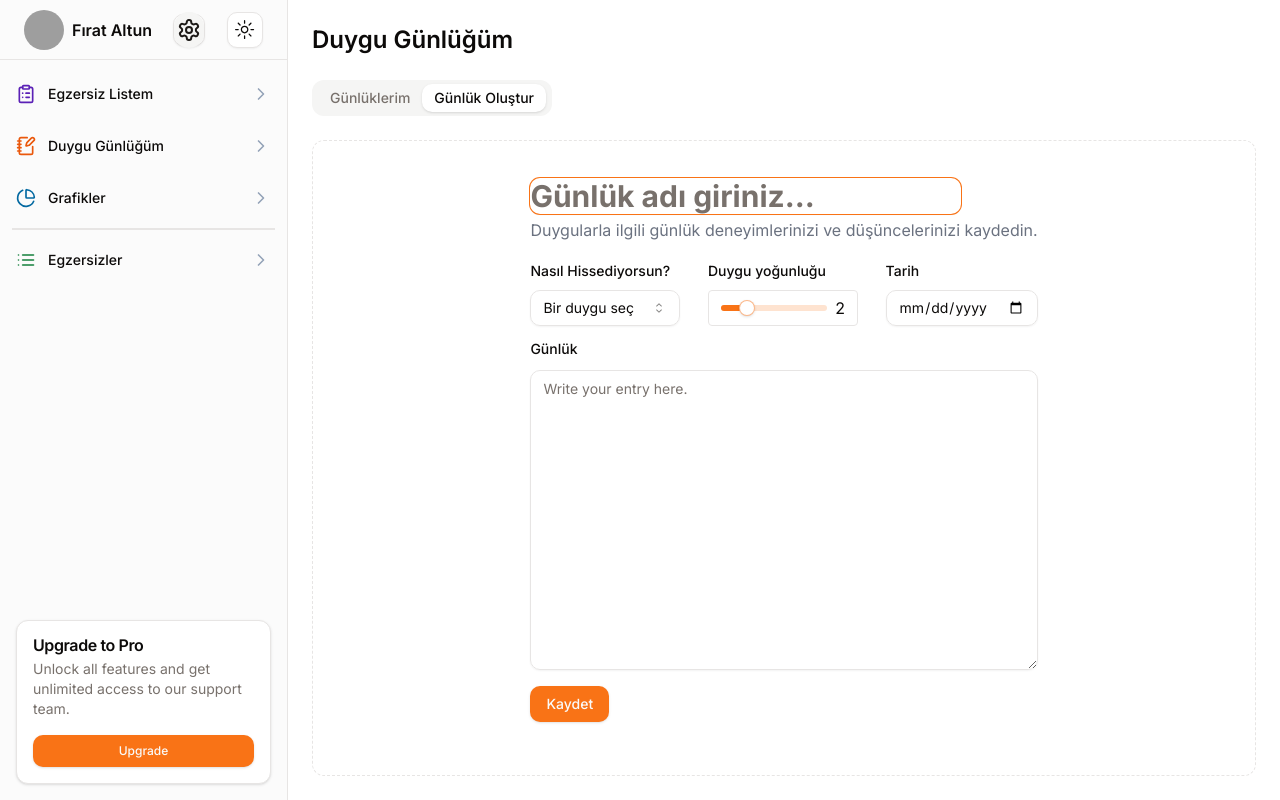
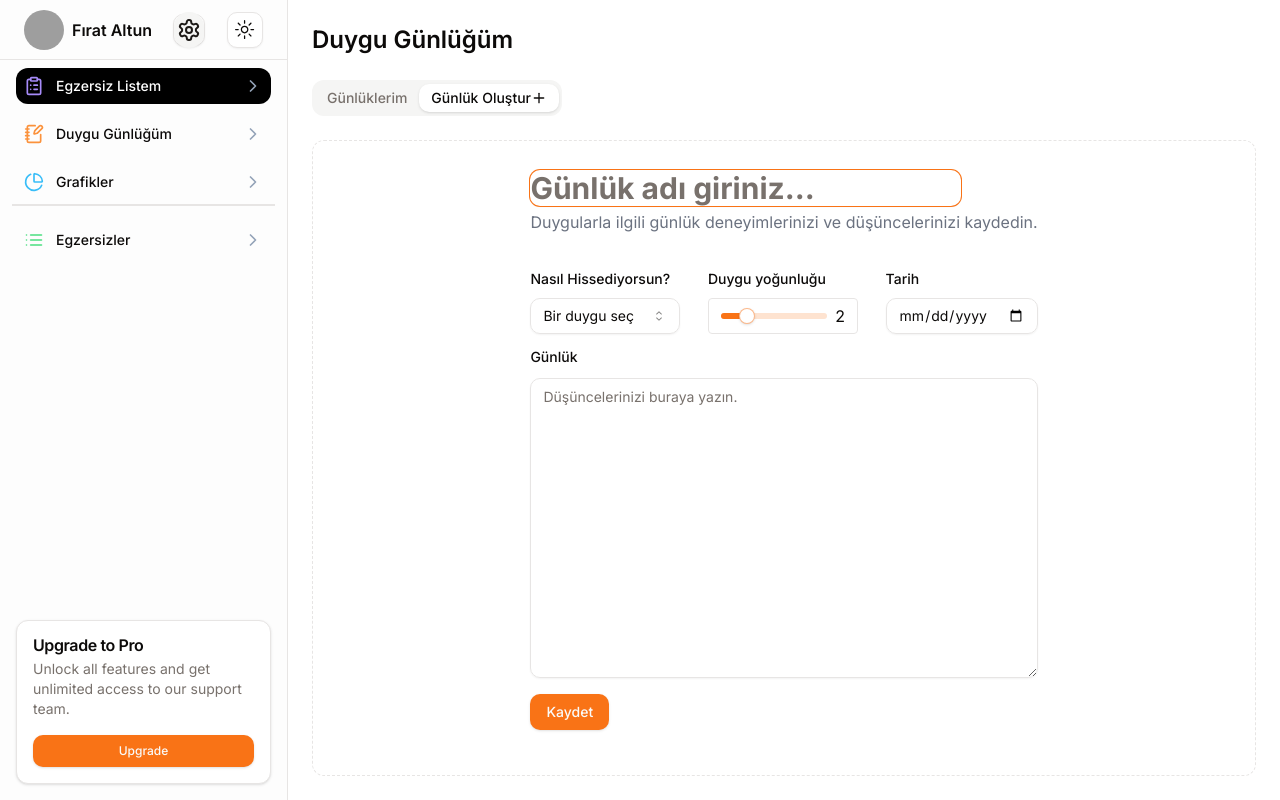
Before and after one commit to altunf/duygu_duzenleme, a Next.js app in the folder client/: page /diaries/new in a window 1280 px wide. Built offline with nearby package versions, Linux system fonts and the light colour scheme; grey boxes are pictures that could not be loaded.

Commit message:
feat: ui improvements

```diff
--- a/client/app/diaries/[slug]/page.tsx
+++ b/client/app/diaries/[slug]/page.tsx
@@ -3,10 +3,10 @@
 import { useTheme } from "next-themes";
 import { useEffect, useState } from "react";
 import { formatDate } from "@/lib/formatDate.js";
+import { capitalizeFirstLetter } from "@/lib/capitalizeFirstLetter";
 
 export default function Page({ params }: { params: { slug: string } }) {
   const [diary, setDiary] = useState<any[]>([]);
-
   const { theme } = useTheme();
 
   const light =
@@ -18,7 +18,7 @@ export default function Page({ params }: { params: { slug: string } }) {
   const bgClr =
     theme === "light"
       ? " bg-[#F1E9D2] bg-opacity-60"
-      : " bg-black-700 bg-opacity-0";
+      : " bg-blue-700 bg-opacity-10";
 
   useEffect(() => {
     const getDiaries = async () => {
@@ -52,7 +52,7 @@ export default function Page({ params }: { params: { slug: string } }) {
           <div className="space-y-6">
             <div className="flex items-center justify-between space-x-2">
               <h1 className="text-3xl font-bold text-card-foreground">
-                {props.title}
+                <i> {capitalizeFirstLetter(props.title)}</i>
               </h1>
               <p className="text-muted-foreground">{formatDate(props.date)}</p>
             </div>
--- a/client/app/exercises/[slug]/page.tsx
+++ b/client/app/exercises/[slug]/page.tsx
@@ -1,11 +1,20 @@
 import { Exercises } from "@/components/exercises";
 
 export default function MyFeelingDiaryPage() {
-  return (
-    <main className=" inset-0  h-full w-full bg-white bg-[linear-gradient(to_right,#f0f0f0_1px,transparent_1px),linear-gradient(to_bottom,#f0f0f0_1px,transparent_1px)] bg-[size:6rem_4rem]">
+  const dark = (
+    <div className=" h-full w-full ">
+      <div className=" inset-0 -z-10 h-full w-full items-center px-5 py-24 [background:radial-gradient(125%_125%_at_50%_10%,#000_40%,#63e_100%)]">
+        <Exercises />
+      </div>
+    </div>
+  );
+
+  const white = (
+    <main className=" h-full w-full bg-white bg-[linear-gradient(to_right,#f0f0f0_1px,transparent_1px),linear-gradient(to_bottom,#f0f0f0_1px,transparent_1px)] bg-[size:6rem_4rem]">
       <div className=" bottom-0 left-0 right-0 top-0 bg-[radial-gradient(circle_800px_at_100%_200px,#d5c5ff,transparent)]">
         <Exercises />
       </div>
     </main>
   );
+  return dark;
 }
--- a/client/app/globals.css
+++ b/client/app/globals.css
@@ -32,10 +32,10 @@
   }
 
   .dark {
-    --background: 20 14.3% 4.1%;
-    --foreground: 60 9.1% 97.8%;
-    --card: 20 14.3% 4.1%;
-    --card-foreground: 60 9.1% 97.8%;
+    --background: 236 21.45% 4.64%;
+    --foreground: 236 3.3000000000000003% 97.9%;
+    --card: 207 47% 3.5100000000000002%;
+    --card-foreground: 207 9% 96.35%;
     --popover: 20 14.3% 4.1%;
     --popover-foreground: 60 9.1% 97.8%;
     --primary: 20.5 90.2% 48.2%;
--- a/client/components/completed-tasks.tsx
+++ b/client/components/completed-tasks.tsx
@@ -12,7 +12,7 @@ const CompletedTasks = () => {
           return (
             <div
               key={index}
-              className="flex justify-between h-full w-[400px] items-center gap-2 bg-muted p-2 rounded-md  "
+              className="flex justify-between h-full w-[400px] items-center gap-2 bg-muted p-2 rounded-md"
             >
               <label
                 htmlFor="todo-1"
--- a/client/components/create-exercise.tsx
+++ b/client/components/create-exercise.tsx
@@ -154,7 +154,7 @@ export function CreateExercise() {
     const currentUser: any = localStorage.getItem("token");
     const userID = JSON.parse(currentUser).userCheck._id;
 
-    const response = await fetch("http://localhost:3001/admin", {
+    await fetch("http://localhost:3001/admin", {
       method: "POST",
       headers: {
         "Content-Type": "application/json",
--- a/client/components/feeling-diary.tsx
+++ b/client/components/feeling-diary.tsx
@@ -5,6 +5,7 @@ import { Tabs, TabsContent, TabsList, TabsTrigger } from "@/components/ui/tabs";
 import { MyDiaries } from "./my-diaries";
 import { NewDiary } from "./new-diary";
 import { useRouter } from "next/navigation";
+import { Plus, PlusIcon } from "lucide-react";
 
 export const FeelingDiary = ({ defaultTab }: any) => {
   const router = useRouter();
@@ -23,13 +24,13 @@ export const FeelingDiary = ({ defaultTab }: any) => {
       <div className="flex items-center">
         <h1 className="text-lg font-semibold md:text-2xl">Duygu Günlüğüm</h1>
       </div>
-      <div className="grid grid-cols-2 w-[480px]">
+      <div className="grid grid-cols-2 w-[500px]">
         <TabsList>
           <TabsTrigger value="myDiaries" onClick={handleCreateDiary}>
             Günlüklerim
           </TabsTrigger>
           <TabsTrigger value="newDiary" onClick={handleCreateNewDiary}>
-            Günlük Oluştur
+            Günlük Oluştur <Plus className="h-4 w-4 " />
           </TabsTrigger>
         </TabsList>
       </div>
--- a/client/components/feelings-sidebar.tsx
+++ b/client/components/feelings-sidebar.tsx
@@ -14,7 +14,7 @@ export function FeelingsSidebar() {
   };
 
   const x = (
-    <div className="hidden min-h-screen border-r bg-muted/40 md:block w-72 min-w-72 max-w-72 overflow-y-auto ">
+    <aside className="hidden min-h-screen border-r bg-muted/40 md:block w-72 min-w-72 max-w-72 overflow-y-auto ">
       <h1 className="flex items-center justify-center mt-4 mr-2 cursor-pointer">
         <strong> Duygular</strong>
       </h1>
@@ -32,7 +32,7 @@ export function FeelingsSidebar() {
           ))}
         </div>
       </div>
-    </div>
+    </aside>
   );
   const b = pathname.startsWith("/exercises");
 
--- a/client/components/new-diary.tsx
+++ b/client/components/new-diary.tsx
@@ -50,7 +50,7 @@ export function NewDiary() {
   return (
     <main className="px-4 md:px-6 pb-6">
       <Form {...form}>
-        <form onSubmit={form.handleSubmit(onSubmit)} className="space-y-4">
+        <form onSubmit={form.handleSubmit(onSubmit)} className="space-y-8">
           <header className="space-y-1">
             <div className="flex items-center justify-start space-x-2">
               <FormField
@@ -166,7 +166,7 @@ export function NewDiary() {
                     <FormLabel>Günlük</FormLabel>
                     <FormControl>
                       <Textarea
-                        placeholder="Write your entry here."
+                        placeholder="Düşüncelerinizi buraya yazın."
                         className="min-h-[300px] "
                         onChange={field.onChange}
                       />
--- a/client/components/sidebar-menu.tsx
+++ b/client/components/sidebar-menu.tsx
@@ -1,6 +1,5 @@
 "use client";
-import React from "react";
-
+import React, { useState } from "react";
 import {
   ChartPie,
   ChevronRight,
@@ -12,6 +11,8 @@ import { DropdownMenuSeparator } from "./ui/dropdown-menu";
 import Link from "next/link";
 
 const SidebarMenu = () => {
+  const [selectedIndex, setSelectedIndex] = useState<number | null>(0);
+
   const menuNames = [
     "Egzersiz Listem",
     "Duygu Günlüğüm",
@@ -19,10 +20,10 @@ const SidebarMenu = () => {
     "Egzersizler",
   ];
   const icons = [
-    <ClipboardList className="h-5 w-5 text-violet-800" />,
-    <NotebookPen className="h-5 w-5 text-orange-600" />,
-    <ChartPie className="h-5 w-5 text-sky-700" />,
-    <List className="h-5 w-5  text-green-700" />,
+    <ClipboardList className="h-5 w-5 text-violet-400" />,
+    <NotebookPen className="h-5 w-5 text-orange-400" />,
+    <ChartPie className="h-5 w-5 text-sky-400" />,
+    <List className="h-5 w-5 text-green-400" />,
   ];
   const hrefs = ["/", "/diaries", "/graphics", "/exercises"];
   const menuItems = menuNames.map((el: any, index: number) => {
@@ -30,7 +31,10 @@ const SidebarMenu = () => {
       <div key={index}>
         <Link
           href={hrefs[index]}
-          className="flex items-center gap-3 rounded-lg px-0 py-4  transition-all hover:text-primary"
+          className={`flex items-center gap-3 rounded-lg px-2 py-2 transition-all duration-150 hover:bg-muted ${
+            selectedIndex === index ? "bg-black text-white" : ""
+          }`}
+          onClick={() => setSelectedIndex(index)}
         >
           {icons[index]}
           {el}
@@ -38,14 +42,12 @@ const SidebarMenu = () => {
         </Link>
         {index === 2 ? (
           <DropdownMenuSeparator className="border-[1px]" />
-        ) : (
-          <></>
-        )}
+        ) : null}
       </div>
     );
   });
   return (
-    <nav className="grid items-start px-2 text-sm font-medium lg:px-4">
+    <nav className="grid items-start px-2 text-sm font-medium lg:px-4 space-y-3">
       {menuItems}
     </nav>
   );
--- a/client/components/sidebar.tsx
+++ b/client/components/sidebar.tsx
@@ -15,7 +15,7 @@ export function Sidebar() {
   const pathname = usePathname();
 
   const x = (
-    <div className="hidden border-r  bg-muted/40 md:block w-72 min-w-72 max-w-64 ">
+    <aside className="hidden border-r  bg-muted/20 md:block w-72 min-w-72 max-w-64 ">
       <div className="flex h-full max-h-screen flex-col gap-2">
         <div className="flex h-14 items-center border-b px-4 lg:h-[60px] lg:px-6">
           <Link href="/" className="flex items-center gap-2 font-semibold">
@@ -38,7 +38,7 @@ export function Sidebar() {
           <UpgradeToPro />
         </div>
       </div>
-    </div>
+    </aside>
   );
   const b = pathname == "/register" || pathname == "/login" ? false : true;
 
```
Also changed, not shown: client/components/my-diaries.tsx (+33 -11 lines), client/components/tasks.tsx (+12 -4 lines).
